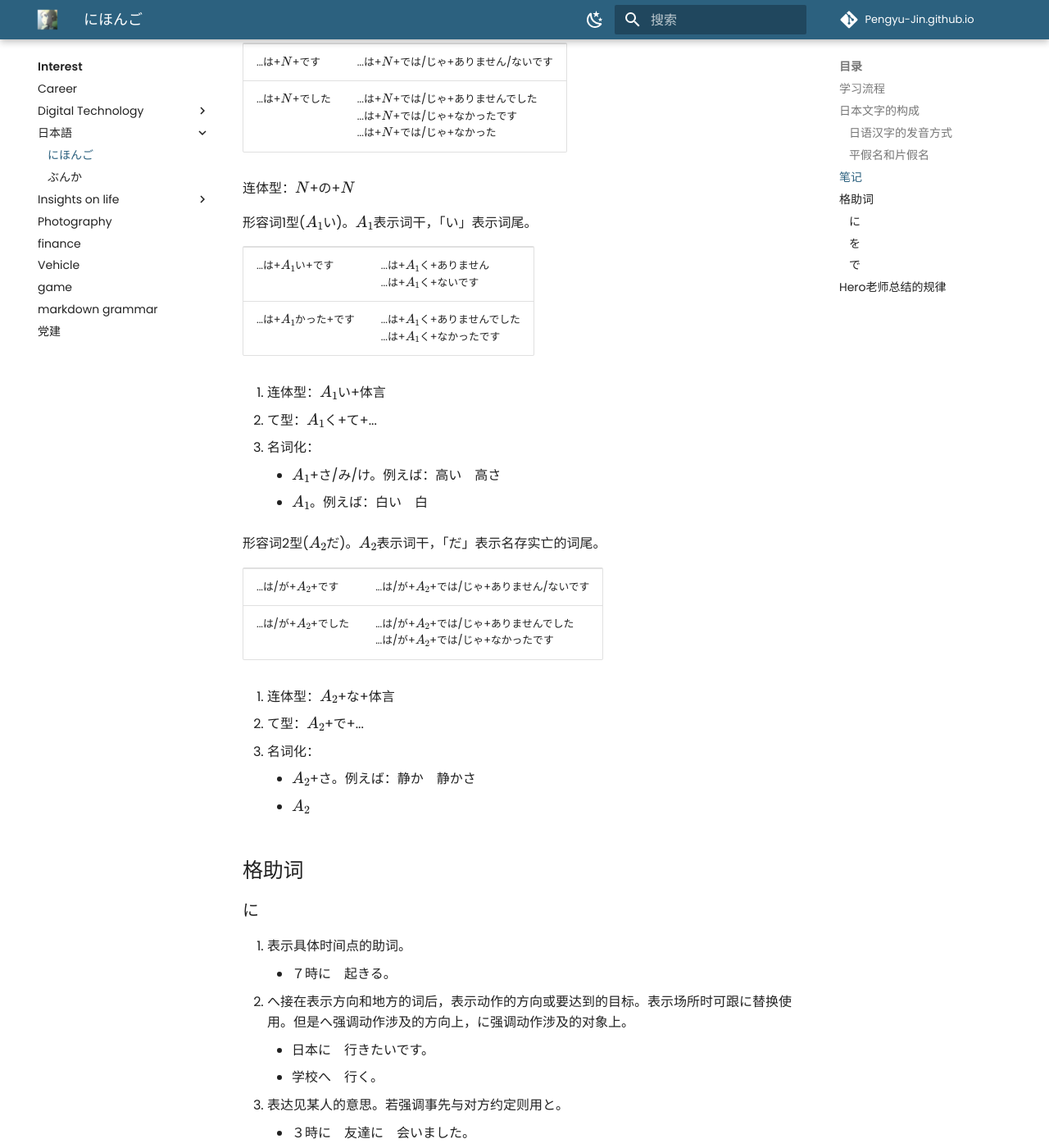
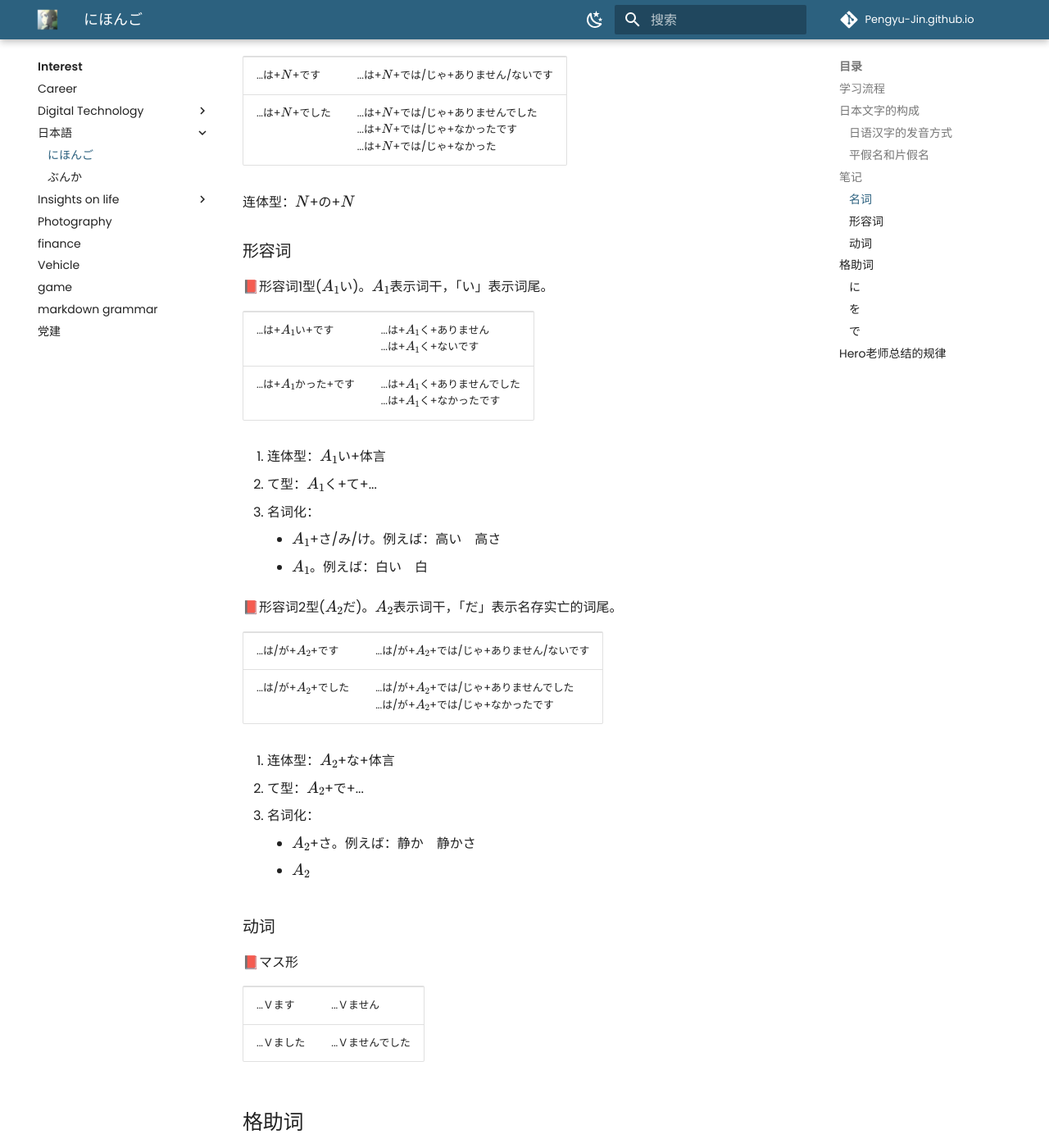
Before and after one commit to Pengyu-Jin/Pengyu-Jin.github.io, an MkDocs documentation site: the page built from docs/interest/JP-learn/50yin.md, in a window 1280 px wide and 1400 px high, scrolled down 1242 px. Shown: the whole window at 82% size. Built offline with MkDocs 1.6.1 and Material for MkDocs 9.7.7, drawn with Linux system fonts in a browser that asks for light colours; comment, search, counter and statistics services are not loaded; some of the changed text lies outside the part shown.

Commit message:
update=0701-1

```diff
--- a/docs/interest/JP-learn/50yin.md
+++ b/docs/interest/JP-learn/50yin.md
@@ -35,7 +35,7 @@
 
     体言：Noun、Numeric、Pronoun
 
-名词
+### 名词
 
 <table>
   <tr>
@@ -50,7 +50,9 @@
 
 连体型：\(N\)+の+\(N\)
 
-形容词1型(\(A_1\)い)。\(A_1\)表示词干，「い」表示词尾。
+### 形容词
+
+📕形容词1型(\(A_1\)い)。\(A_1\)表示词干，「い」表示词尾。
 
 <table>
   <tr>
@@ -70,7 +72,7 @@
     -  \(A_{1}\)。例えば：白い　白
 
 
-形容词2型(\(A_2\)だ)。\(A_2\)表示词干，「だ」表示名存实亡的词尾。
+📕形容词2型(\(A_2\)だ)。\(A_2\)表示词干，「だ」表示名存实亡的词尾。
 
 <table>
   <tr>
@@ -89,6 +91,21 @@
     -  \(A_{2}\)+さ。例えば：静か　静かさ
     -  \(A_{2}\)
 
+
+### 动词
+
+📕マス形
+
+<table>
+  <tr>
+    <td>...Ｖます</td>
+    <td>...Ｖません</td>
+  </tr>
+  <tr>
+    <td>...Ｖました</td>
+    <td>...Ｖませんでした</td>
+  </tr>
+</table>
 
 ## 格助词
 
```
Also changed, not shown: other parts of docs/interest/JP-learn/50yin.md (+2 -0 lines).
